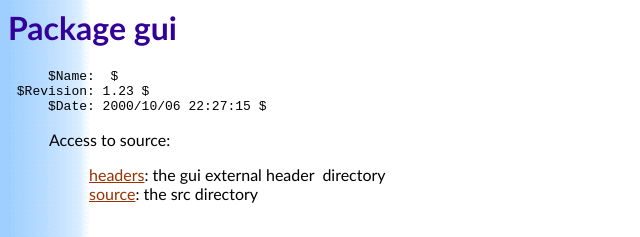
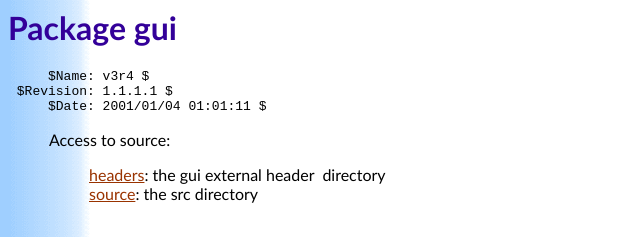
Before and after one commit to fermi-lat/gui, a plain HTML site: page doc/index.html in a window 1280 px wide. Shown: the top 237 px of the page, 0-640 px from the left. Drawn offline with Linux system fonts and the light colour scheme.

Commit message:
*** empty log message ***

```diff
--- a/doc/index.html
+++ b/doc/index.html
@@ -15,9 +15,9 @@
 
   <!--mstheme--></font><table border="0" width="52%" cellspacing="0">
       <tr>
-        <td width="100%"><!--mstheme--><font face="Trebuchet MS, Arial, Helvetica"><!--mstheme--></font><pre>     $Name:  $
- $Revision: 1.23 $
-     $Date: 2000/10/06 22:27:15 $</pre><!--mstheme--><font face="Trebuchet MS, Arial, Helvetica">
+        <td width="100%"><!--mstheme--><font face="Trebuchet MS, Arial, Helvetica"><!--mstheme--></font><pre>     $Name: v3r4 $
+ $Revision: 1.1.1.1 $
+     $Date: 2001/01/04 01:01:11 $</pre><!--mstheme--><font face="Trebuchet MS, Arial, Helvetica">
           <blockquote>
           <p>Access to source:</p>
           <blockquote>
```
